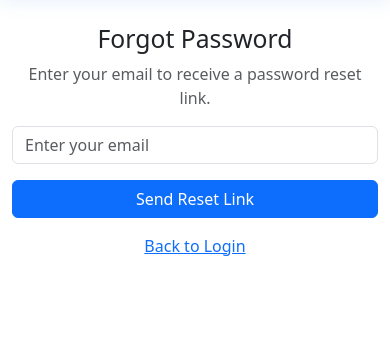
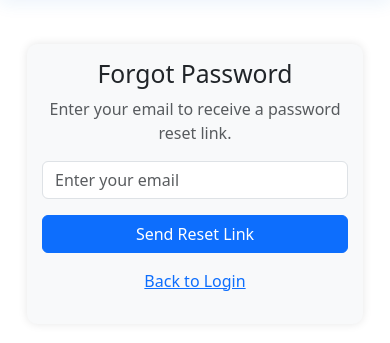
Before and after one commit to riyadhasan7/Am-I-Diabetic.com, a Flask app: page /forgot_password in a window 390 px wide. Shown: the part 74-417 px from the top of the page. Run offline with Flask 3, Linux system fonts and the light colour scheme; parts of the project's set-up code (start-up, migrations or seed data) failed here and were passed over; some libraries are stand-ins or nearby versions.

Commit message:
Made the front-end interactive

```diff
--- a/app.py
+++ b/app.py
@@ -41,7 +41,7 @@ retry_delay = 5  # seconds
 for attempt in range(max_retries):
     try:
         db = mysql.connector.connect(
-            host="db",  # must match the service name in docker-compose
+            host="db",
             user="root",
             password="riad3214321?",
             database="diabetes_db",
--- a/templates/forgot_password.html
+++ b/templates/forgot_password.html
@@ -3,13 +3,24 @@
 <head>
     <meta charset="UTF-8">
     <title>Forgot Password</title>
+    <meta name="viewport" content="width=device-width, initial-scale=1"> <!-- Make responsive -->
     <link rel="stylesheet" href="https://cdnjs.cloudflare.com/ajax/libs/bootstrap/5.3.0/css/bootstrap.min.css">
     <style>
+        .form-container {
+            max-width: 400px;
+            width: 100%;
+            padding: 20px;
+            background: #f8f9fa;
+            border-radius: 10px;
+            box-shadow: 0 0 10px rgba(0, 0, 0, 0.1);
+        }
+
         .custom-navbar {
             background: linear-gradient(90deg, #1976d2 0%, #42a5f5 100%);
             min-height: 70px;
             box-shadow: 0 4px 16px rgba(25, 118, 210, 0.08);
         }
+
         .custom-navbar .navbar-brand {
             color: #fff !important;
             font-size: 2rem;
@@ -17,6 +28,7 @@
             letter-spacing: 1px;
             text-shadow: 0 2px 8px rgba(33, 150, 243, 0.15);
         }
+
         .custom-navbar .btn,
         .custom-navbar .nav-link {
             color: #fff !important;
@@ -26,10 +38,18 @@
             margin-right: 0.5rem;
             transition: background 0.2s, color 0.2s;
         }
+
         .custom-navbar .btn-outline-primary:hover,
         .custom-navbar .btn-outline-secondary:hover {
             background: #fff !important;
             color: #1976d2 !important;
+        }
+
+        @media (max-width: 576px) {
+            .form-container {
+                margin: 20px 15px;
+                padding: 15px;
+            }
         }
     </style>
 </head>
@@ -41,7 +61,7 @@
       </div>
     </nav>
 
-    <div class="container">
+    <div class="container d-flex justify-content-center">
         <div class="form-container">
             <h2 class="text-center">Forgot Password</h2>
             <p class="text-center text-muted">Enter your email to receive a password reset link.</p>
```
Also changed, not shown: templates/login.html (+11 -3 lines), templates/signup.html (+11 -4 lines). Lines whose indentation alone changed are shown as unchanged.
